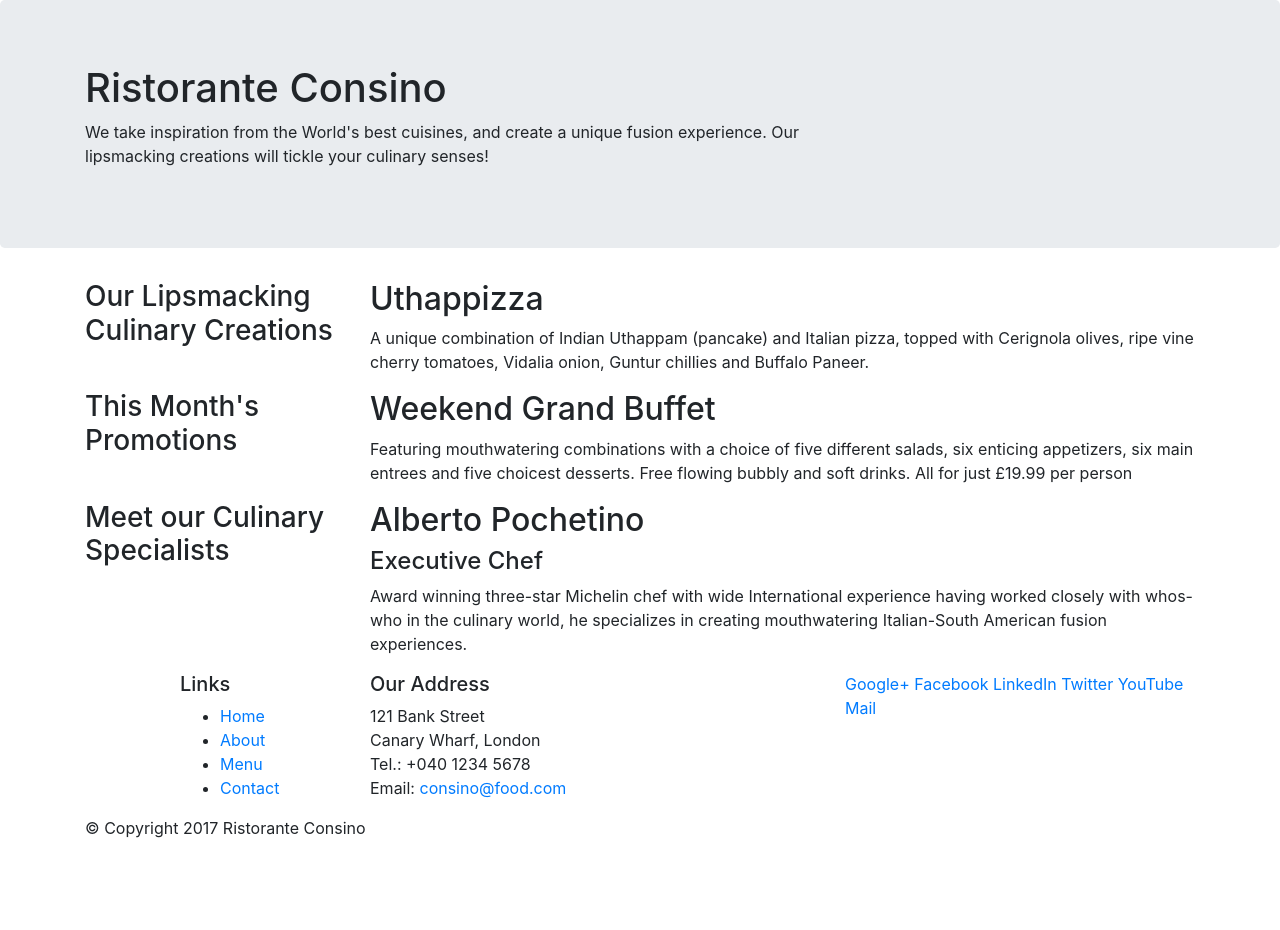
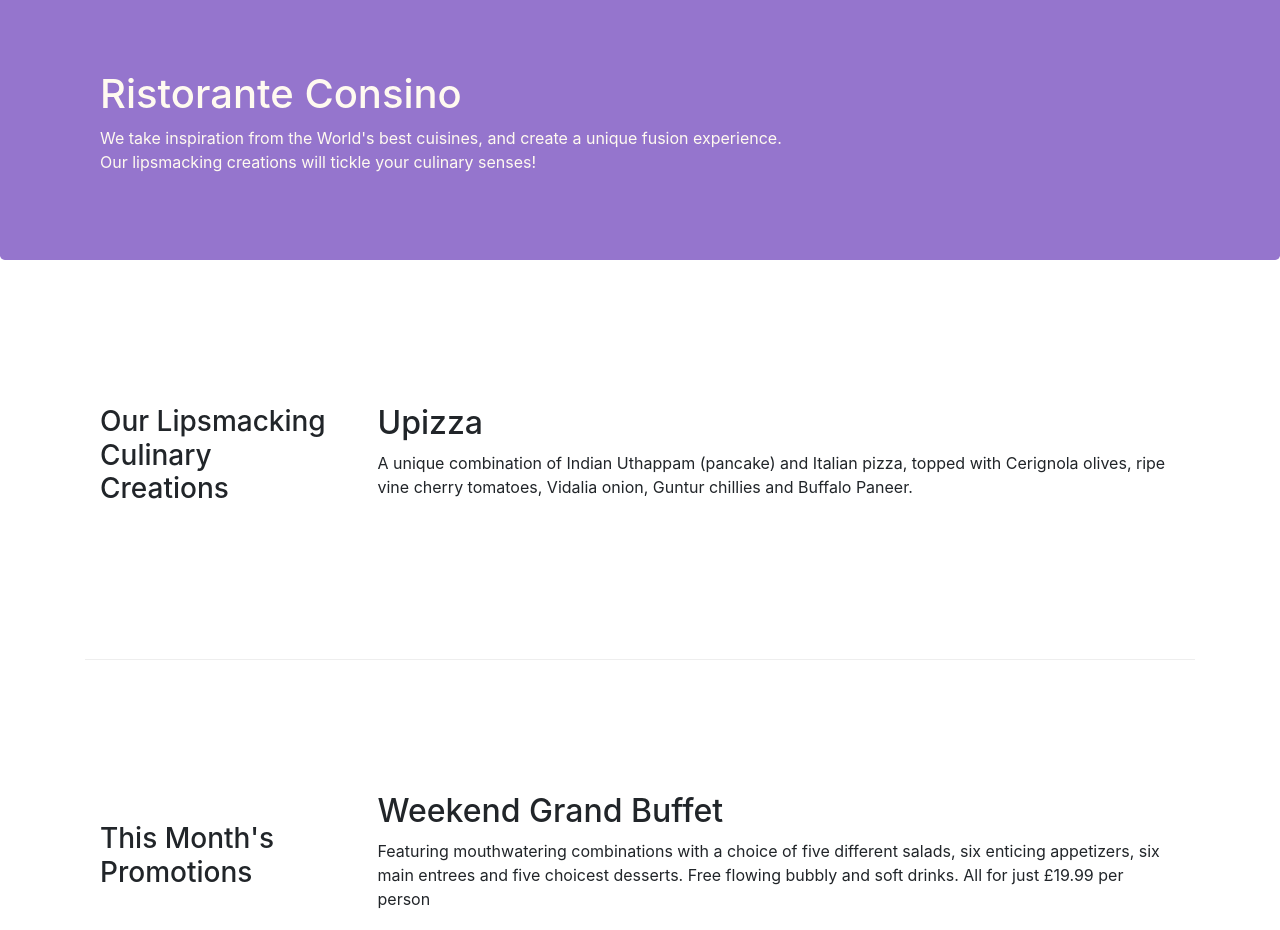
Before and after one commit to stefan22/rw2, a website: page index.html in a window 1280 px wide. Shown: the top 930 px of the page. Before the commit the page ends 856 px from the top, so only its background shows below. Drawn offline with nearby package versions, Linux system fonts and the light colour scheme.

Commit message:
boo4 classes, grid2

```diff
--- /dev/null
+++ b/css/styles.css
@@ -0,0 +1,32 @@
+.row-header {
+ margin:0px auto;
+
+}
+
+.row-content {
+  margin:0 auto;
+  padding: 50px 0 50px 0;
+  border-bottom: 1px ridge;
+  min-height: 400px;
+}
+
+.footer {
+  background-color: #d1c4e9;
+  margin:0px auto;
+  padding: 20px 0px 20px 0px;
+}
+
+.jumbotron {
+ padding: 70px 30px 70px 30px;
+ border-top-left-radius: 0;
+ border-top-right-radius: 0;
+ margin:0 auto;
+ background: #9575cd;
+ color: floralwhite;
+}
+
+address {
+ font-size: 80%;
+ margin:0px;
+ color:#0f0f0f;
+}
--- a/index.html
+++ b/index.html
@@ -5,13 +5,14 @@
     <meta name="viewport" content="width=device-width, initial-scale=1, shrink-to-fit=no">
     <meta http-equiv="x-ua-compatible" content="ie=edge">
     <link rel="stylesheet" href="node_modules/bootstrap/dist/css/bootstrap.min.css">
+    <link href="css/styles.css" rel="stylesheet" />
     <title>Ristorante Consino</title>
   </head>
   <body>
 
     <header class="jumbotron">
         <div class="container">
-            <div class="row">
+            <div class="row row-header">
                 <div class="col-12 col-sm-8">
                     <h1>Ristorante Consino</h1>
                     <p>We take inspiration from the World's best cuisines, and create a unique fusion experience. Our lipsmacking creations will tickle your culinary senses!</p>
@@ -24,18 +25,18 @@
     </header>
 
     <div class="container">
-        <div class="row">
-            <div class="col-sm-4 col-md-3 push-md-9">
+        <div class="row row-content align-items-center">
+            <div class="col-sm-4 col-md-3 flex-last">
                 <h3>Our Lipsmacking Culinary Creations</h3>
             </div>
-            <div class="col-sm col-md pull-md-3">
-                <h2>Uthappizza</h2>
+            <div class="col-sm col-md flex-first">
+                <h2>Upizza</h2>
                 <p>A unique combination of Indian Uthappam (pancake) and Italian pizza, topped with Cerignola olives, ripe vine cherry tomatoes, Vidalia onion, Guntur chillies and Buffalo Paneer.</p>
             </div>
         </div>
 
 
-        <div class="row">
+        <div class="row row-content align-items-center">
             <div class="col-sm-4 col-md-3 push-md-9">
                 <h3>This Month's Promotions</h3>
             </div>
@@ -45,7 +46,7 @@
             </div>
         </div>
 
-        <div class="row">
+        <div class="row row-content align-items-center">
             <div class="col-sm-4 col-md-3 push-md-9">
                 <h3>Meet our Culinary Specialists</h3>
             </div>
@@ -57,19 +58,19 @@
         </div>
     </div>
 
-    <footer>
+    <footer class="footer">
         <div class="container">
             <div class="row">
                 <div class="col-5 offset-1 col-sm-2">
                     <h5>Links</h5>
-                    <ul>
+                    <ul class="list-unstyled">
                         <li><a href="#">Home</a></li>
                         <li><a href="#">About</a></li>
                         <li><a href="#">Menu</a></li>
                         <li><a href="#">Contact</a></li>
                     </ul>
                 </div>
-                <div class="col-6 col-sm-5">
+                <div class="col-6 offset-1 col-sm-4">
                     <h5>Our Address</h5>
                     <address>
                         121 Bank Street<br>
@@ -80,7 +81,7 @@
                     </address>
                 </div>
                 <div class="col col-sm-4">
-                    <div class="">
+                    <div class="col-sm-6">
                         <a href="http://google.com/+">Google+</a>
                         <a href="http://www.facebook.com/profile.php?id=">Facebook</a>
                         <a href="http://www.linkedin.com/in/">LinkedIn</a>
@@ -90,7 +91,7 @@
                     </div>
                 </div>
            </div>
-           <div class="row">
+           <div class="row justify-content-center">
                 <div class="col-auto">
                     <p>© Copyright 2017 Ristorante Consino</p>
                 </div>
```
Also changed, not shown: mds/README.md.
